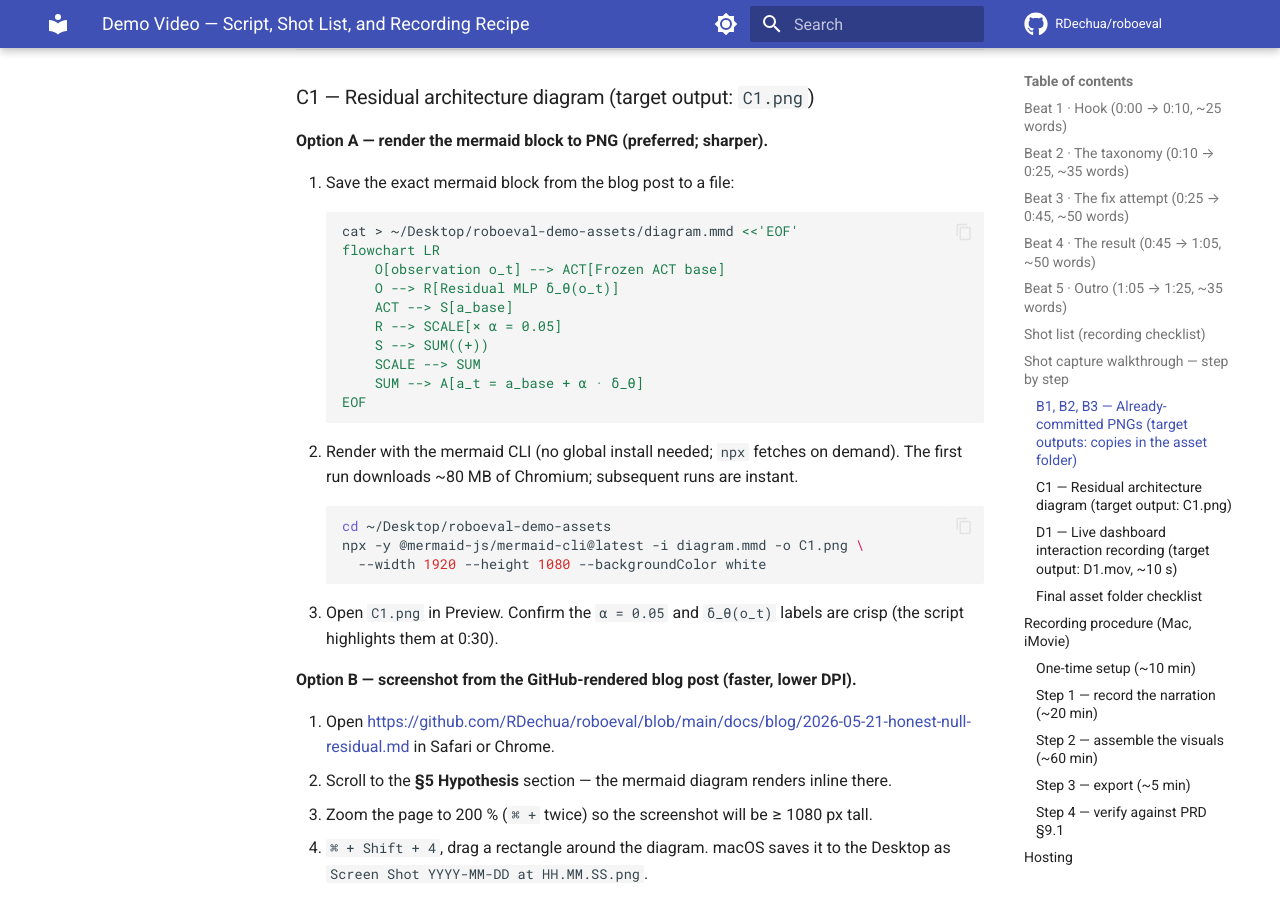
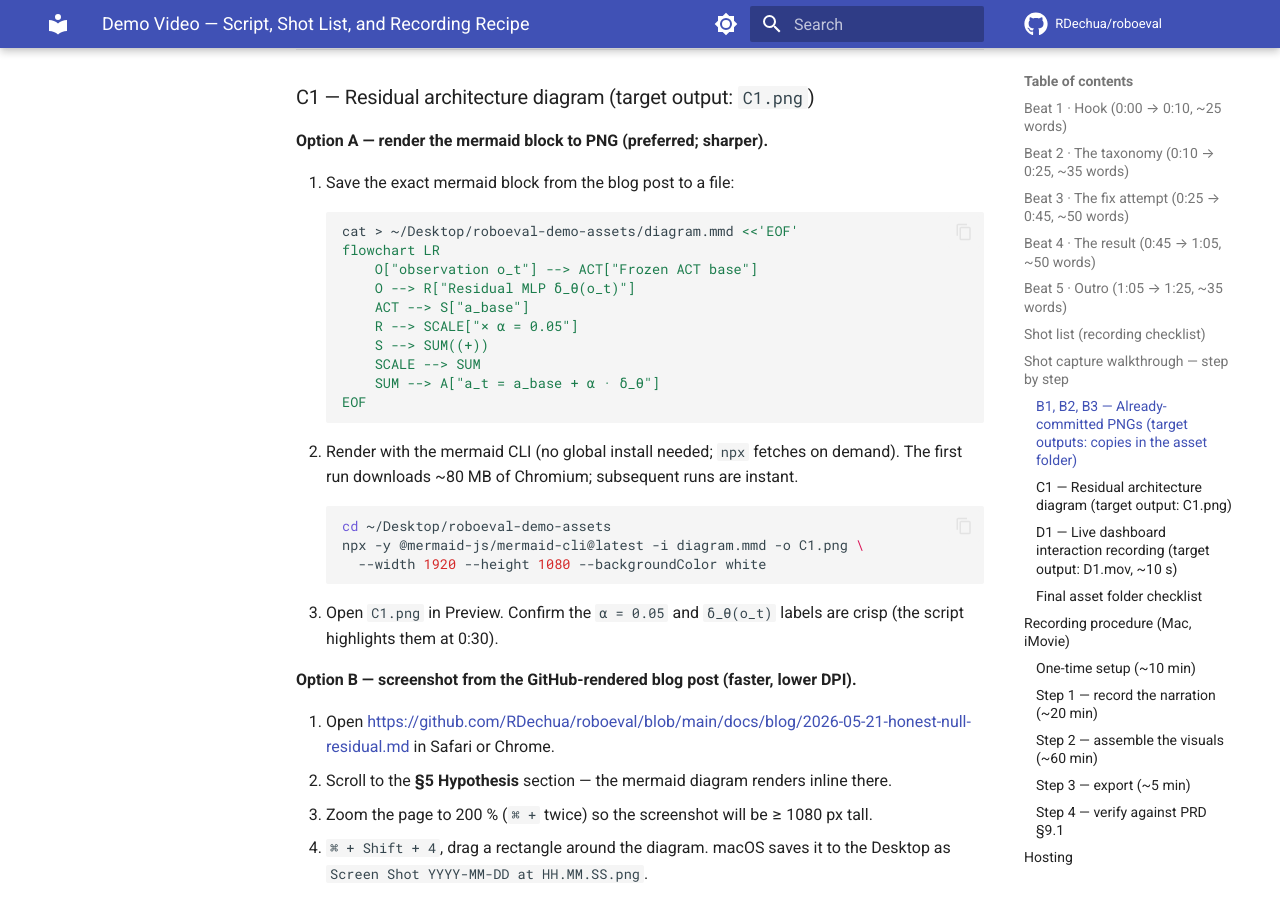
Before and after one commit to RDechua/roboeval, an MkDocs documentation site: the page built from docs/blog/demo-video-script.md, in a window 1280 px wide and 900 px high, scrolled down 4277 px. Built offline with MkDocs 1.6.1 and Material for MkDocs 9.7.7, drawn with Linux system fonts in a browser that asks for light colours; comment, search, counter and statistics services are not loaded.

Commit message:
docs(blog): quote mermaid labels so GitHub renders the §5 diagram
GitHub's mermaid parser fails on unquoted parentheses inside node
labels: `R[Residual MLP δ_θ(o_t)]` is read as "open a new shape at
(o_t)" and parser bombs with `Expecting 'SQE'... got 'PS'`. Same trap
on `S[a_base]` (the underscore is fine but quoting it is safer next to
the others), `SCALE[× α = 0.05]`, and `A[a_t = a_base + α · δ_θ]`.

Fix: wrap every label that contains parens or punctuation in double
quotes. The diagram renders identically; only the source changes.

Applied in two places that must stay in sync:
- docs/blog/2026-05-21-honest-null-residual.md  (the published blog)
- docs/blog/demo-video-script.md                (the diagram.mmd
  heredoc that the C1 shot walkthrough copies to disk and feeds to
  `npx @mermaid-js/mermaid-cli`).

PRD.md mermaid uses `<br/>` not parens, so untouched. The
superpowers/plans/* copy is intentionally frozen historical artifact.

````diff
--- a/docs/blog/demo-video-script.md
+++ b/docs/blog/demo-video-script.md
@@ -170,13 +170,13 @@ beat's budget (B1 = 8 s, B2 = 7 s, B3 = 20 s).
    ```bash
    cat > ~/Desktop/roboeval-demo-assets/diagram.mmd <<'EOF'
    flowchart LR
-       O[observation o_t] --> ACT[Frozen ACT base]
-       O --> R[Residual MLP δ_θ(o_t)]
-       ACT --> S[a_base]
-       R --> SCALE[× α = 0.05]
+       O["observation o_t"] --> ACT["Frozen ACT base"]
+       O --> R["Residual MLP δ_θ(o_t)"]
+       ACT --> S["a_base"]
+       R --> SCALE["× α = 0.05"]
        S --> SUM((+))
        SCALE --> SUM
-       SUM --> A[a_t = a_base + α · δ_θ]
+       SUM --> A["a_t = a_base + α · δ_θ"]
    EOF
    ```
 2. Render with the mermaid CLI (no global install needed; `npx` fetches on
````
Also changed, not shown: docs/blog/2026-05-21-honest-null-residual.md (+5 -5 lines).
